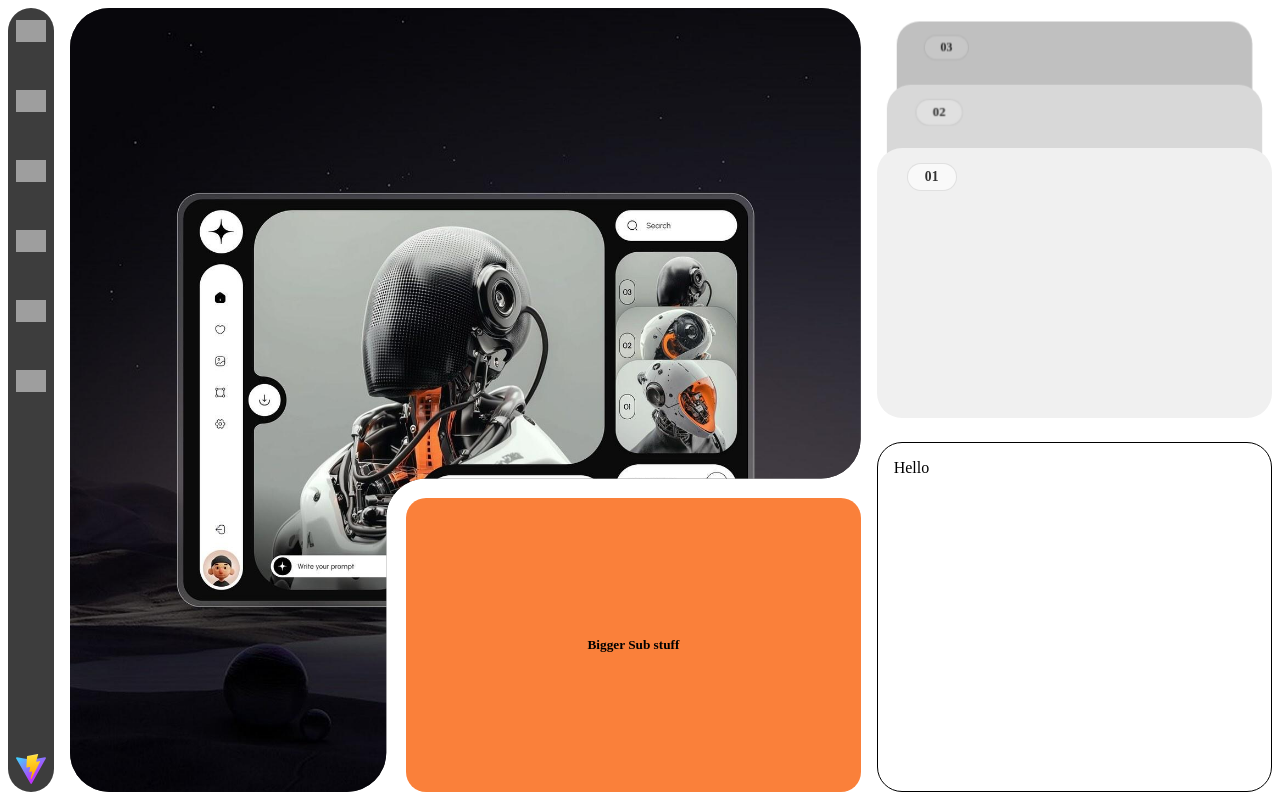
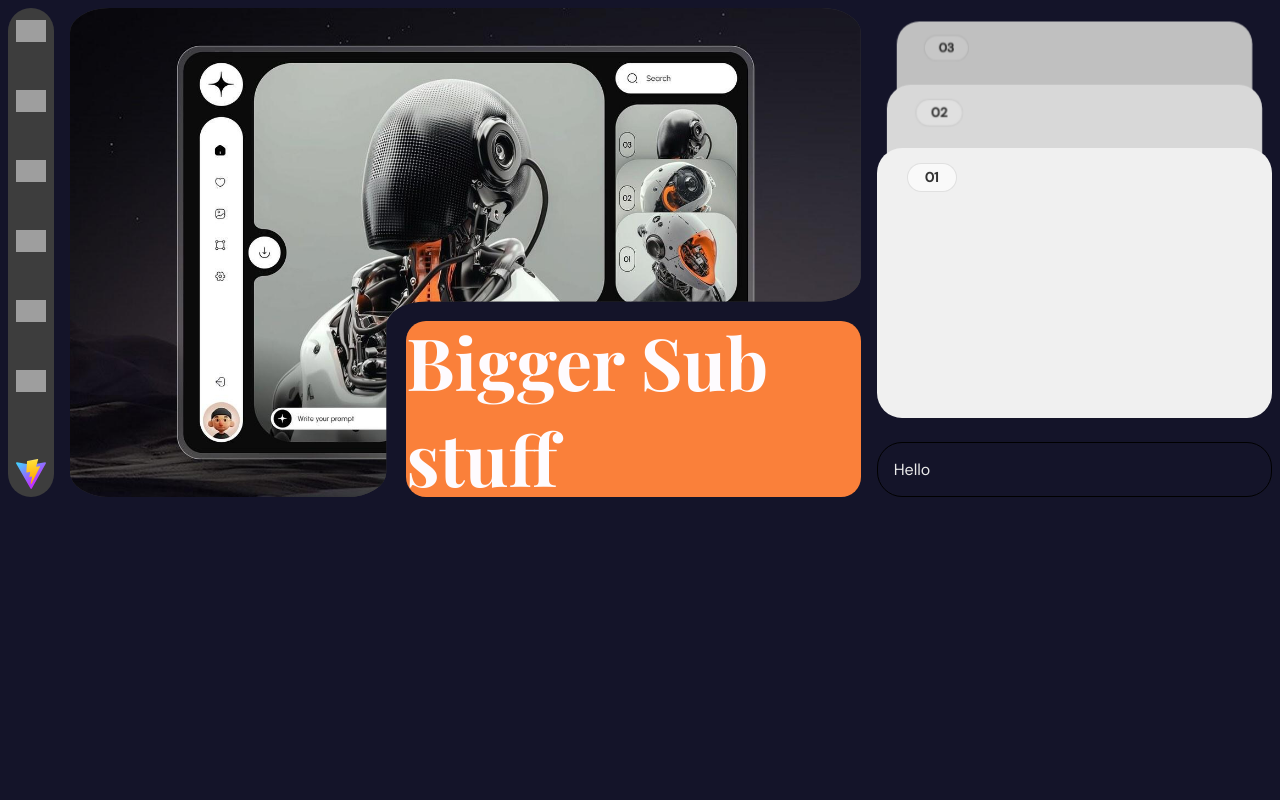
Before and after one commit to Lebo-Kharafu/Lebo-Kharafu, a Vue app: page / in a window 1280 px wide. Built offline with nearby package versions, Linux system fonts and the light colour scheme; grey boxes are pictures that could not be loaded.

Commit message:
fixed style

```diff
--- a/style.css
+++ b/style.css
@@ -1,15 +1,135 @@
+@import url('https://fonts.googleapis.com/css2?family=Playfair+Display:wght@400;700;900&family=DM+Sans:wght@300;400;500&display=swap');
+
+:root {
+  --color-bg:         #141429;
+  --color-surface:    #343d53;
+  --color-muted:      #6e7588;
+  --color-text:       #eaeaea;
+  --color-heading:    #fefbfe;
+  --color-accent:     #c2060f;
+
+  --font-display: 'Playfair Display', Georgia, serif;
+  --font-body:    'DM Sans', sans-serif;
+
+  --radius-sm:  4px;
+  --radius-md:  8px;
+  --radius-lg:  16px;
+  --radius-xl: 25px;
+
+  --shadow-card: 0 4px 24px rgba(0, 0, 0, 0.4);
+  --shadow-glow: 0 0 32px rgba(194, 6, 15, 0.18);
+
+  --transition: 0.25s ease;
+  --max-width: 1100px;
+
+  --p-size: 1rem;
+  --h1-size: clamp(2.4rem, 6vw, 4.5rem);;
+  --h2-size: clamp(1.8rem, 4vw, 2.8rem);;
+  --h3-size: clamp(1.2rem, 2.5vw, 1.6rem);
+  --h4-size: 1.1rem;
+  --btn-text-size: 0.9rem;
+}
+
 *, *::before, *::after {
   box-sizing: border-box;
+  margin: 0;
+  padding: 0;
 }
 
-body{
-    margin: 0;
-    padding: 0;
-    min-width: 100dvw;
-    min-height: 100dvh;
+html {
+  scroll-behavior: smooth;
+  font-size: 16px;
 }
 
-#app{
-  width: 100dvw;
-  height: 100dvh;
+body {
+  background-color: var(--color-bg);
+  color: var(--color-text);
+  font-family: var(--font-body);
+  -webkit-font-smoothing: antialiased;
 }
+
+h1, h2, h3, h4, h5, h6 {
+  font-family: var(--font-display);
+  color: var(--color-heading);
+}
+
+h1 { font-size:  var(--h1-size)}
+h2 { font-size: var(--h2-size) }
+h3 { font-size: var(--h3-size) }
+h4 { font-size: var(--h4-size); font-family: var(--font-body); }
+
+p  { color: var(--color-text); }
+
+a {
+  color: var(--color-accent);
+  text-decoration: none;
+  transition: color var(--transition), opacity var(--transition);
+}
+
+a:hover { color: var(--color-heading); }
+
+strong { color: var(--color-heading); font-weight: 500; }
+
+.btn {
+  align-items: center;
+  font-family: var(--font-body);
+  font-size: var(--btn-text-size);
+  border-radius: var(--radius-sm);
+  transition: all var(--transition);
+  border: none;
+  cursor: pointer;
+  text-align: center;
+}
+
+.btn-primary {
+  background-color: var(--color-accent);
+  color: var(--color-heading);
+}
+.btn-primary:hover {
+  background-color: #e0070f;
+  /* background-color: hsl(from var(--color-accent) h s l / 0.5);  */ /*make brighter*/
+  color: var(--color-heading);
+  box-shadow: var(--shadow-glow);
+  transform: translateY(-2px);
+}
+
+.btn-ghost {
+  background-color: transparent;
+  color: var(--color-muted);
+  border: 1px solid var(--color-surface);
+}
+
+.btn-ghost:hover {
+  color: var(--color-heading);
+  border-color: var(--color-muted);
+  background-color: var(--color-surface);
+}
+
+.tag-list {
+  display: flex;
+  flex-wrap: wrap;
+  gap: 0.6rem;
+}
+
+.tag {
+  background-color: rgba(52, 61, 83, 0.7);
+  border: 1px solid var(--color-surface);
+  color: var(--color-text);
+  border-radius: var(--radius-xl);
+  transition: border-color var(--transition), color var(--transition);
+}
+
+.tag:hover {
+  border-color: var(--color-accent);
+  color: var(--color-heading);
+}
+
+.text-accent  { color: var(--color-accent); }
+.text-muted   { color: var(--color-muted); }
+.text-heading { color: var(--color-heading); }
+
+::selection {
+  /* background-color: rgba(194, 6, 15, 0.3); */
+  background-color: hsl(from var(--color-accent) h s l / 0.6);
+  color: var(--color-heading);
+}
```
